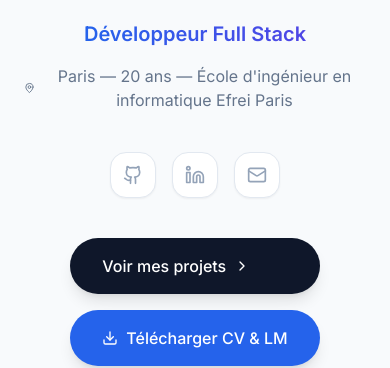
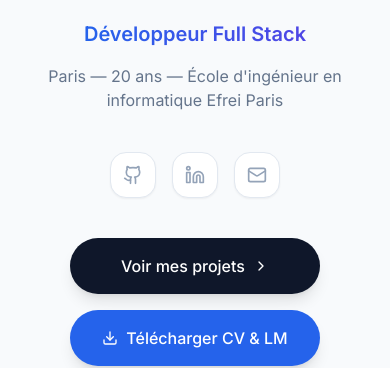
Before and after one commit to lamtm19/Portfolio, a React (Vite) app: page / in a window 390 px wide. Shown: the part 340-708 px from the top of the page. Built offline with nearby package versions, Linux system fonts and the light colour scheme.

Commit message:
fix bug Paris — 20 ans — École d'ingénieur en informatique Efrei Paris

```diff
--- a/src/App.tsx
+++ b/src/App.tsx
@@ -242,10 +242,9 @@ const App: React.FC = () => {
             initial={{ opacity: 0, y: 10 }}
             animate={{ opacity: 1, y: 0 }}
             transition={{ delay: 0.4 }}
-            className="flex items-center text-slate-500 mb-10"
+            className="text-slate-500 mb-10"
           >
-            <MapPin className="w-4 h-4 mr-2" />
-            <span>{t('hero.subtitle')}</span>
+            <p className="text-center">{t('hero.subtitle')}</p>
           </motion.div>
 
           <motion.div
@@ -281,7 +280,7 @@ const App: React.FC = () => {
               onClick={() => scrollToSection('projects')}
               whileHover={{ y: -4 }}
               whileTap={{ scale: 0.95 }}
-              className="bg-slate-900 text-white px-8 py-4 rounded-full font-medium shadow-lg hover:bg-slate-800 transition-all flex items-center"
+              className="bg-slate-900 text-white px-8 py-4 rounded-full font-medium shadow-lg hover:bg-slate-800 transition-all flex items-center justify-center"
             >
               {t('hero.cta')}
               <ChevronRight className="w-4 h-4 ml-2" />
@@ -342,18 +341,18 @@ const App: React.FC = () => {
 
             <div className="relative h-[500px] md:h-[600px] flex items-center justify-center">
               {/* Navigation */}
-              <div className="absolute top-1/2 -translate-y-1/2 left-0 right-0 flex justify-between px-4 md:px-12 z-40 pointer-events-none">
+              <div className="absolute top-1/2 -translate-y-1/2 left-2 right-2 md:left-0 md:right-0 flex justify-between px-0 md:px-12 z-40 pointer-events-none">
                 <button
                   onClick={prevProject}
-                  className="p-3 bg-white rounded-full shadow-lg border border-slate-200 hover:bg-slate-50 transition-all pointer-events-auto active:scale-90"
+                  className="p-2 md:p-3 bg-white rounded-full shadow-lg border border-slate-200 hover:bg-slate-50 transition-all pointer-events-auto active:scale-90 -ml-2 md:ml-0"
                 >
-                  <ChevronLeft className="w-6 h-6" />
+                  <ChevronLeft className="w-5 h-5 md:w-6 md:h-6" />
                 </button>
                 <button
                   onClick={nextProject}
-                  className="p-3 bg-white rounded-full shadow-lg border border-slate-200 hover:bg-slate-50 transition-all pointer-events-auto active:scale-90"
+                  className="p-2 md:p-3 bg-white rounded-full shadow-lg border border-slate-200 hover:bg-slate-50 transition-all pointer-events-auto active:scale-90 -mr-2 md:mr-0"
                 >
-                  <ChevronRight className="w-6 h-6" />
+                  <ChevronRight className="w-5 h-5 md:w-6 md:h-6" />
                 </button>
               </div>
 
```
